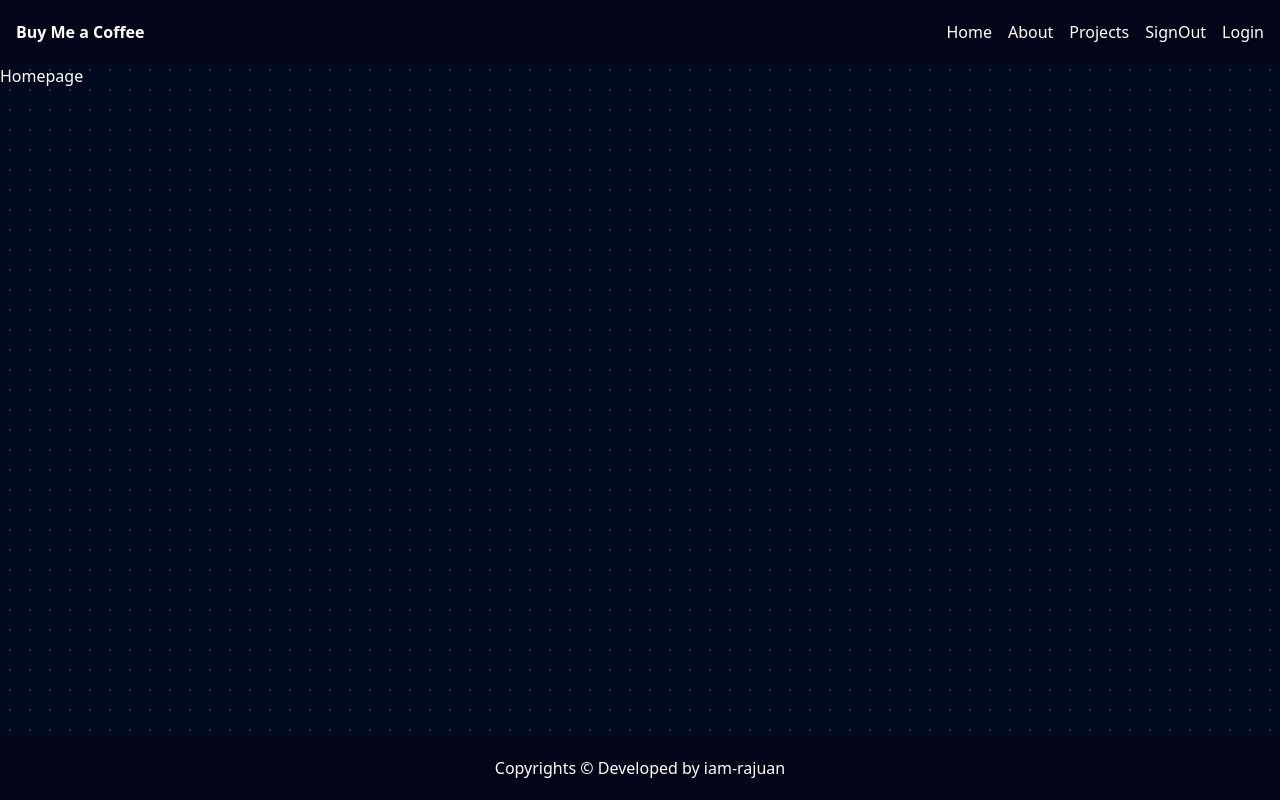
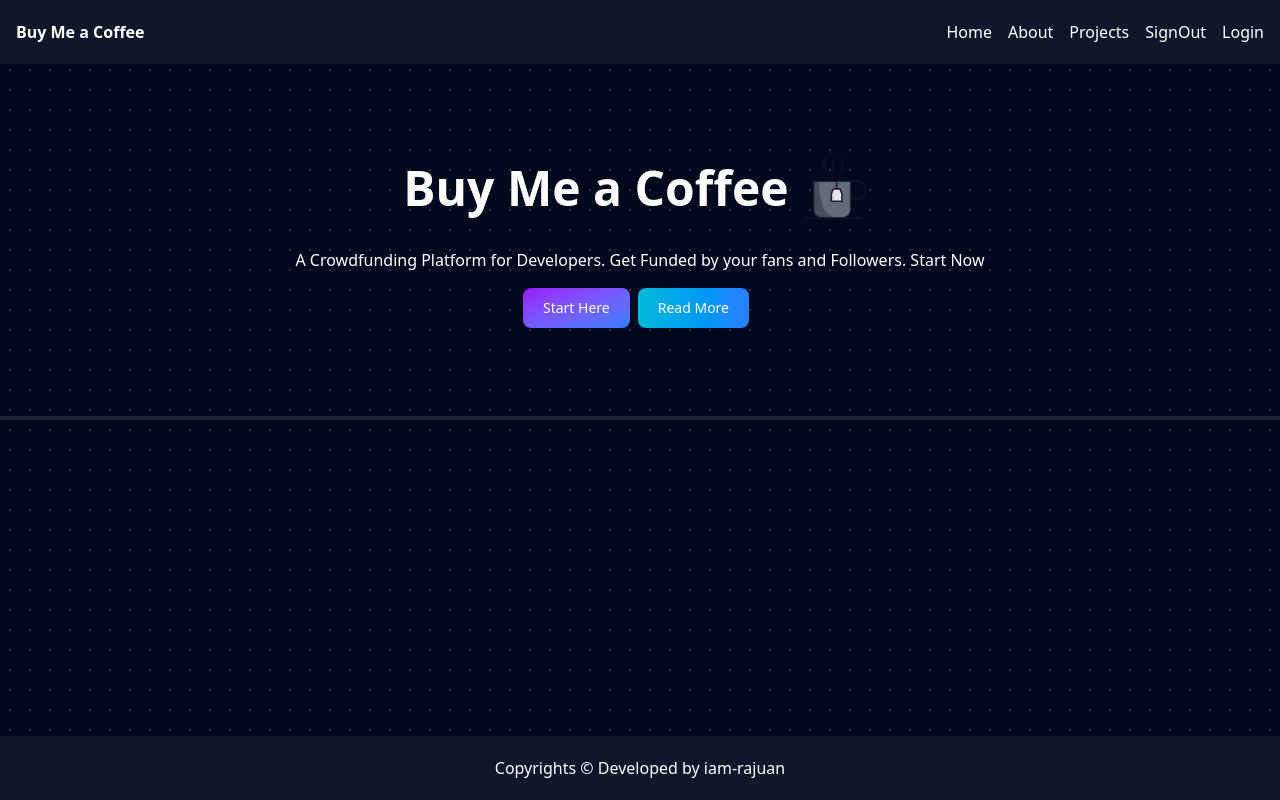
Before and after one commit to iam-rajuan/buy-me-a-coffee, a Next.js app: page / in a window 1280 px wide. Built offline with nearby package versions, Linux system fonts and the light colour scheme.

Commit message:
feat: buy me a coffe section

```diff
--- a/app/layout.js
+++ b/app/layout.js
@@ -7,6 +7,7 @@ const geistSans = Geist({
   variable: "--font-geist-sans",
   subsets: ["latin"],
 });
+
 
 const geistMono = Geist_Mono({
   variable: "--font-geist-mono",
--- a/app/page.js
+++ b/app/page.js
@@ -2,8 +2,27 @@ import Image from "next/image";
 
 export default function Home() {
   return (
-    <div className="text-white">
-      Homepage
+    <>
+    <div className="text-white flex flex-col items-center h-[44vh] justify-center gap-4">
+      <div className="font-bold text-5xl flex items-center">Buy Me a Coffee <span><img width={88} src="/tea.gif" alt="" /></span></div>
+      <p>A Crowdfunding Platform for Developers. Get Funded by your fans and Followers. Start Now</p>
+      <div>
+
+      <button
+        type="button"
+        class="text-white bg-gradient-to-br from-purple-600 to-blue-500 hover:bg-gradient-to-bl focus:ring-4 focus:outline-none focus:ring-blue-300 dark:focus:ring-blue-800 font-medium rounded-lg text-sm px-5 py-2.5 text-center me-2 mb-2"
+        >
+        Start Here
+      </button>
+      <button
+        type="button"
+        class="text-white bg-gradient-to-r from-cyan-500 to-blue-500 hover:bg-gradient-to-bl focus:ring-4 focus:outline-none focus:ring-cyan-300 dark:focus:ring-cyan-800 font-medium rounded-lg text-sm px-5 py-2.5 text-center me-2 mb-2"
+        >
+        Read More
+      </button>
+        </div>
     </div>
+    <div className="bg-white h-1 opacity-10"></div>
+          </>
   );
 }
--- a/components/Footer.js
+++ b/components/Footer.js
@@ -2,7 +2,7 @@ import React from 'react'
 
 const Footer = () => {
   return (
-    <footer className='flex justify-center bg-slate-950 text-white items-center px-4 h-16 w-full py-4 '>
+    <footer className='flex justify-center bg-slate-900 text-white items-center px-4 h-16 w-full py-4 '>
      Copyrights &copy; Developed by iam-rajuan
     </footer>
   )
--- a/components/Navbar.js
+++ b/components/Navbar.js
@@ -2,7 +2,7 @@ import React from 'react'
 
 const Navbar = () => {
   return (
-    <nav className='flex justify-between bg-slate-950 text-white items-center px-4 h-16'>
+    <nav className='flex justify-between bg-slate-900 text-white items-center px-4 h-16'>
       <div className="font-bold">Buy Me a Coffee</div>
 
         <ul className='flex gap-4'>
```
